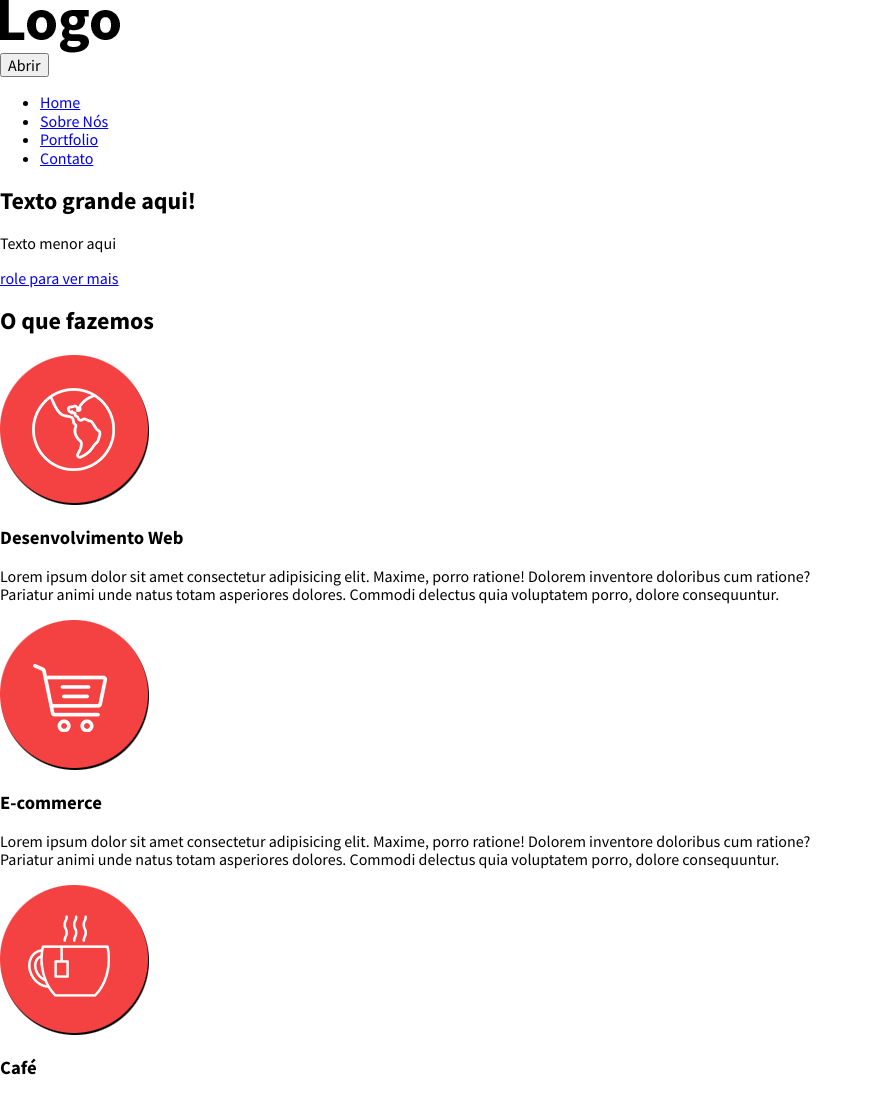
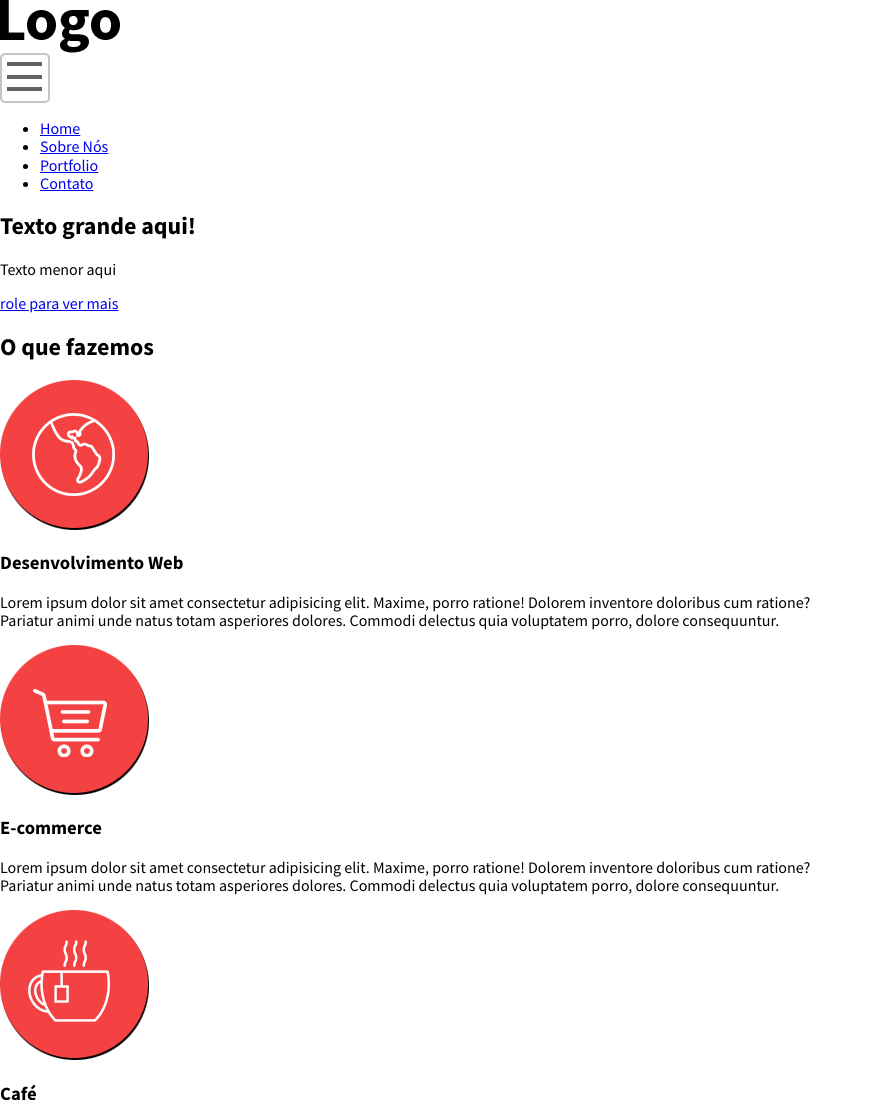
Before and after one commit to LuizRossa/Desenvolvimento-Reponsivo, a plain HTML site: page index.html in a window 1280 px wide. Shown: the top 1100 px of the page, without its empty margins (0-873 px from the left). Drawn offline with Linux system fonts and the light colour scheme.

Commit message:
Cabeçalho - Botão Menu

```diff
--- a/css/style.css
+++ b/css/style.css
@@ -30,6 +30,25 @@ body{
     display: block;
     width: 120px;
     height: 53px;
-    text-indent: -9999px;/* Faz o texto sumir da caixa que ele está contido*/
+    text-indent: -9999px; /* Faz o texto sumir da caixa que ele está contido*/
     margin: 0;
 }
+
+.menu-principal__btn{
+    display: block;
+    width: 50px;
+    height: 50px;
+    text-indent: -9999px; /* Faz o texto sumir da caixa que ele está contido*/
+    background-color: white;
+    background-image: url("../img/menuprincipal-btn-bg.png");
+    background-repeat: no-repeat;
+    background-position: 5px 5px; /* Controla as posições X e Y */
+    border-color: #c4c4c4;
+    border-style: solid;
+    border-radius: 5px; /* Implementa a borda arredondada */
+    cursor: pointer; /* Muda da seta padrão para link quando o usuário posicionar o mouse sobre o botão */
+}
+
+.menu-principal__btn--fechar{
+    background-position: -48px 7px; /* Controla as posições X e Y */
+}
--- a/index.html
+++ b/index.html
@@ -11,8 +11,8 @@
 <body>
     <header class="cabecalho">
         <h1 class="logo">Design Responsivo</h1>
-        <nav>
-            <button>Abrir</button>
+        <nav class="menu-principal">
+            <button class="menu-principal__btn">Abrir/fechar</button>
             <ul>
                 <li>
                     <a href="index.html">Home</a>
```
